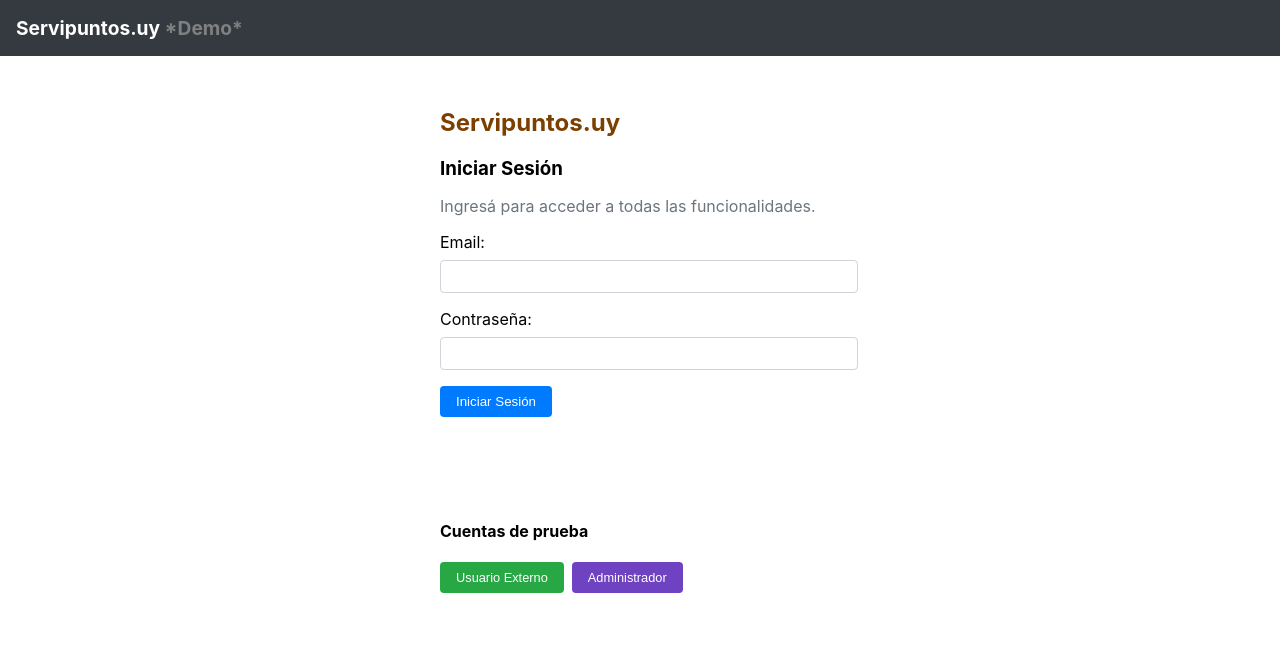
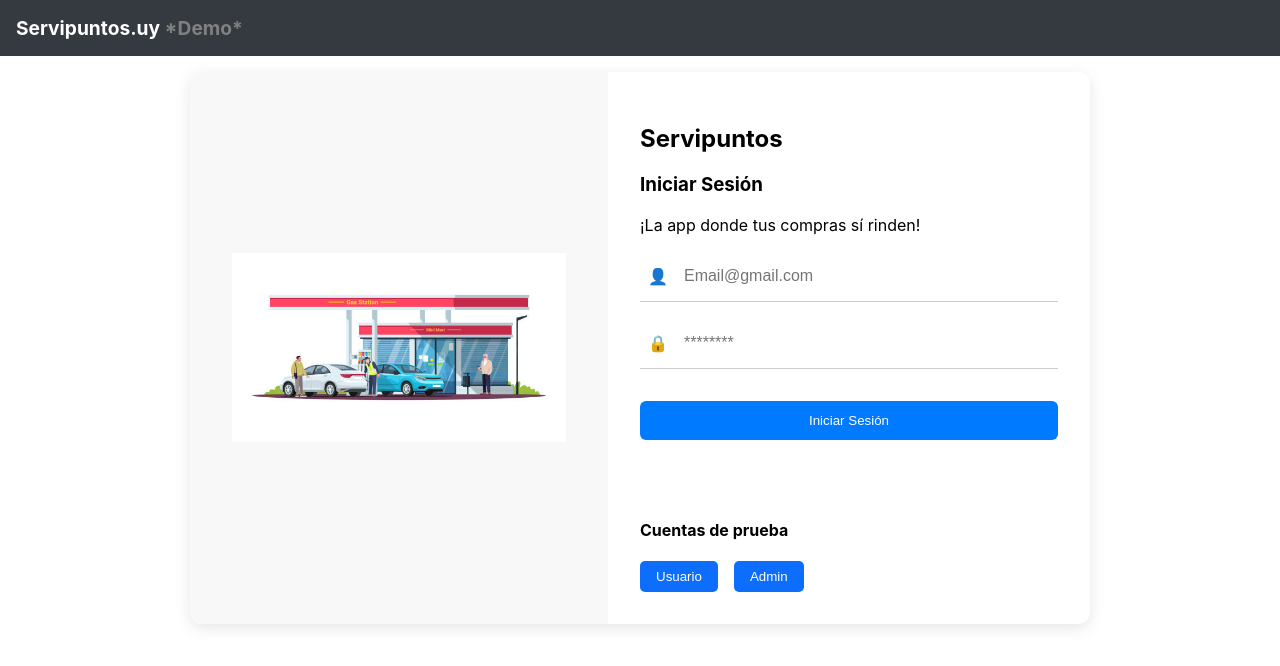
Before and after one commit to UTU25-dotNET/ServiPuntos.uy, a React (Create React App) app in the folder frontend-web/: page /login in a window 1280 px wide. Shown: the top 666 px of the page. Built offline with nearby package versions, Linux system fonts and the light colour scheme.

Commit message:
Login prolijo

```diff
--- /dev/null
+++ b/frontend-web/src/components/App.css
@@ -0,0 +1,124 @@
+.App {
+  text-align: center;
+}
+
+.App-logo {
+  height: 40vmin;
+  pointer-events: none;
+}
+
+@media (prefers-reduced-motion: no-preference) {
+  .App-logo {
+    animation: App-logo-spin infinite 20s linear;
+  }
+}
+
+.App-header {
+  background-color: #282c34;
+  min-height: 100vh;
+  display: flex;
+  flex-direction: column;
+  align-items: center;
+  justify-content: center;
+  font-size: calc(10px + 2vmin);
+  color: white;
+}
+
+.App-link {
+  color: #61dafb;
+}
+
+@keyframes App-logo-spin {
+  from {
+    transform: rotate(0deg);
+  }
+  to {
+    transform: rotate(360deg);
+  }
+}
+
+.login-container {
+    display: flex;
+    max-width: 900px;
+    margin: auto;
+    border-radius: 12px;
+    overflow: hidden;
+    background: white;
+    box-shadow: 0 4px 16px rgba(0,0,0,0.1);
+}
+
+.login-image {
+    background-color: #f8f8f8;
+    flex: 1;
+    display: flex;
+    align-items: center;
+    justify-content: center;
+}
+
+    .login-image img {
+        max-width: 80%;
+    }
+
+.login-form {
+    flex: 1;
+    padding: 2rem;
+}
+
+.input-group {
+    display: flex;
+    align-items: center;
+    border-bottom: 1px solid #ccc;
+    margin-bottom: 1rem;
+    padding: 0.5rem 0;
+}
+
+    .input-group input {
+        flex: 1;
+        border: none;
+        outline: none;
+        padding: 0.5rem;
+        font-size: 1rem;
+    }
+
+    .input-group .icon,
+    .input-group .copy-icon {
+        margin: 0 0.5rem;
+        font-size: 1rem;
+        color: #666;
+    }
+
+.login-btn {
+    background-color: #007bff;
+    color: white;
+    padding: 0.75rem;
+    border: none;
+    border-radius: 6px;
+    width: 100%;
+    cursor: pointer;
+    margin-top: 1rem;
+}
+
+.google-button-wrapper {
+    display: flex;
+    justify-content: center;
+    margin-top: 1rem;
+}
+
+.test-accounts {
+    margin-top: 2rem;
+}
+
+.test-buttons {
+    display: flex;
+    gap: 1rem;
+    margin-top: 0.5rem;
+}
+
+    .test-buttons button {
+        padding: 0.5rem 1rem;
+        border: none;
+        background-color: #0d6efd;
+        color: white;
+        border-radius: 5px;
+        cursor: pointer;
+    }
--- a/frontend-web/src/components/Dashboard.js
+++ b/frontend-web/src/components/Dashboard.js
@@ -48,8 +48,8 @@ const Dashboard = () => {
   // Ver token actual
   const handleViewToken = () => {
     const token = authService.getToken();
-    navigate(`/token?token=${encodeURIComponent(token)}`);
-  };
+      window.location.href = (`/token?token=${encodeURIComponent(token)}`);
+    };
 
   if (loading) {
     return (
--- a/frontend-web/src/components/Login.js
+++ b/frontend-web/src/components/Login.js
@@ -2,17 +2,14 @@ import React, { useState, useEffect } from "react";
 import { useNavigate } from "react-router-dom";
 import authService from "../services/authService";
 import { GoogleLogin } from "@react-oauth/google";
+import "./App.css"; // Asegúrate de tener este archivo
 
 const Login = () => {
-  const [credentials, setCredentials] = useState({
-    email: "",
-    password: "",
-  });
+    const [credentials, setCredentials] = useState({ email: "", password: "" });
     const [loading, setLoading] = useState(false);
     const [error, setError] = useState("");
     const navigate = useNavigate();
 
-  // si ya esta logeado va directo al dashboard
     useEffect(() => {
         if (authService.isAuthenticated()) {
             navigate("/dashboard");
@@ -27,7 +24,6 @@ const Login = () => {
         }));
     };
 
-  // Manejar envío del formulario
     const handleSubmit = async (e) => {
         e.preventDefault();
         setLoading(true);
@@ -42,7 +38,7 @@ const Login = () => {
             setLoading(false);
         }
     };
-  // Manejar el inicio de sesión con Google
+
     const handleGoogleLogin = async (credentialResponse) => {
         try {
             setLoading(true);
@@ -50,25 +46,18 @@ const Login = () => {
 
             const response = await fetch("api/auth/signin", {
                 method: "POST",
-        headers: {
-          "Content-Type": "application/json",
-        },
+                headers: { "Content-Type": "application/json" },
                 body: JSON.stringify({
                     googleToken: credentialResponse.credential,
-          // provider: 'google',
-          // token: credentialResponse.credential
                 }),
             });
+
             if (!response.ok) {
                 const errorData = await response.json();
-        throw new Error(
-          errorData.message || "Error en el inicio de sesión con Google"
-        );
+                throw new Error(errorData.message || "Error en el inicio de sesión con Google");
             }
 
             const data = await response.json();
-
-      // Guardo el JWT que devuelve el backend (no el de Google)
             localStorage.setItem("token", data.token);
             window.location.href = "/dashboard";
         } catch (err) {
@@ -78,220 +67,81 @@ const Login = () => {
         }
     };
 
-  // Usar tokens predefinidos para desarrollo
     const applyTestAccount = (type) => {
-    switch (type) {
-      case "user":
-        setCredentials({
-          email: "user@gmail.com",
-          password: "user",
-        });
-        break;
-      case "admin":
-        setCredentials({
-          email: "admin@gmail.com",
-          password: "admin",
-        });
-        break;
-      default:
-        break;
-    }
-  };
-
-  // Usar token hardcodeado directamente
-  const applyHardcodedToken = (tokenType) => {
-    const token = authService.setHardcodedToken(tokenType);
-    if (token) {
-      navigate("/dashboard");
-    } else {
-      setError("Error al aplicar token de prueba");
+        if (type === "user") {
+            setCredentials({ email: "user@gmail.com", password: "user" });
+        } else if (type === "admin") {
+            setCredentials({ email: "admin@gmail.com", password: "admin" });
         }
     };
 
     return (
-    <div style={{ maxWidth: "400px", margin: "0 auto", padding: "1rem" }}>
-      <h2 style={{ color: "#7B3F00" }}>Servipuntos.uy</h2>
-      <h3 style={{ marginBottom: "1rem" }}>Iniciar Sesión</h3>
-      <p style={{ marginBottom: "1rem", color: "#6c757d" }}>
-        Ingresá para acceder a todas las funcionalidades.
-      </p>
+        <div className="login-container">
+            <div className="login-image">
+                <img src="/imagenDeLogin.jpg"
+                     alt="Estación de servicio" />
+            </div>
 
-      {error && (
-        <div
-          style={{
-            backgroundColor: "#f8d7da",
-            color: "#721c24",
-            padding: "0.75rem",
-            borderRadius: "4px",
-            marginBottom: "1rem",
-          }}
-        >
-          {error}
-        </div>
-      )}
+            <div className="login-form">
+                <h2 className="title">Servipuntos</h2>
+                <h3>Iniciar Sesión</h3>
+                <p>¡La app donde tus compras sí rinden!</p>
+
+                {error && <div className="error-message">{error}</div>}
 
                 <form onSubmit={handleSubmit}>
-        <div style={{ marginBottom: "1rem" }}>
-          <label
-            htmlFor="email"
-            style={{ display: "block", marginBottom: "0.5rem" }}
-          >
-            Email:
-          </label>
+                    <div className="input-group">
+                        <span className="icon">👤</span>
                         <input
                             type="email"
-            id="email"
                             name="email"
                             value={credentials.email}
                             onChange={handleChange}
+                            placeholder="Email@gmail.com"
                             required
-            style={{
-              width: "100%",
-              padding: "0.5rem",
-              borderRadius: "4px",
-              border: "1px solid #ced4da",
-            }}
                         />
                     </div>
 
-        <div style={{ marginBottom: "1rem" }}>
-          <label
-            htmlFor="password"
-            style={{ display: "block", marginBottom: "0.5rem" }}
-          >
-            Contraseña:
-          </label>
+                    <div className="input-group">
+                        <span className="icon">🔒</span>
                         <input
                             type="password"
-            id="password"
                             name="password"
                             value={credentials.password}
                             onChange={handleChange}
+                            placeholder="********"
                             required
-            style={{
-              width: "100%",
-              padding: "0.5rem",
-              borderRadius: "4px",
-              border: "1px solid #ced4da",
-            }}
                         />
                     </div>
 
-        <div>
-          <button
-            type="submit"
-            disabled={loading}
-            style={{
-              backgroundColor: "#007bff",
-              color: "white",
-              border: "none",
-              borderRadius: "4px",
-              padding: "0.5rem 1rem",
-              cursor: loading ? "not-allowed" : "pointer",
-              opacity: loading ? 0.7 : 1,
-            }}
-          >
+                    <button className="login-btn" type="submit" disabled={loading}>
                         {loading ? "Iniciando sesión..." : "Iniciar Sesión"}
                     </button>
-        </div>
-        <div style={{ marginTop: "2rem", textAlign: "center" }}>
-          <div style={{ marginBottom: "1rem" }}>
+
+                    <div className="google-button-wrapper">
                         <GoogleLogin
                             onSuccess={handleGoogleLogin}
-              onError={() => setError("Error al iniciar sesión con Google")}
-              text="signin_with"
-              shape="rectangular"
-              theme="filled_blue"
-              useOneTap={false}
+                            onError={() =>
+                                setError("Error al iniciar sesión con Google")
+                            }
+                            shape="circle"
+                            text=""
+                            theme="outline"
+                            size="medium"
+                            width="100"
                         />
-          </div>
                     </div>
                 </form>
 
-      <div style={{ marginTop: "2rem" }}>
+                <div className="test-accounts">
                     <h4>Cuentas de prueba</h4>
-        <div style={{ display: "flex", gap: "0.5rem", marginBottom: "1rem" }}>
-          <button
-            onClick={() => applyTestAccount("user")}
-            style={{
-              backgroundColor: "#28a745",
-              color: "white",
-              border: "none",
-              borderRadius: "4px",
-              padding: "0.5rem 1rem",
-              fontSize: "0.8rem",
-              cursor: "pointer",
-            }}
-          >
-            Usuario Externo
-          </button>
-
-          <button
-            onClick={() => applyTestAccount("admin")}
-            style={{
-              backgroundColor: "#6f42c1",
-              color: "white",
-              border: "none",
-              borderRadius: "4px",
-              padding: "0.5rem 1rem",
-              fontSize: "0.8rem",
-              cursor: "pointer",
-            }}
-          >
-            Administrador
-          </button>
+                    <div className="test-buttons">
+                        <button onClick={() => applyTestAccount("user")}>Usuario</button>
+                        <button onClick={() => applyTestAccount("admin")}>Admin</button>
                     </div>
-
-        {/* <h4>Tokens hardcodeados (desarrollo)</h4>
-        <div style={{ display: 'flex', gap: '0.5rem', flexWrap: 'wrap' }}>
-          <button
-            onClick={() => applyHardcodedToken('user')}
-            style={{
-              backgroundColor: '#17a2b8',
-              color: 'white',
-              border: 'none',
-              borderRadius: '4px',
-              padding: '0.5rem 1rem',
-              fontSize: '0.8rem',
-              cursor: 'pointer'
-            }}
-          >
-            Token Usuario
-          </button>
-
-          <button
-            onClick={() => applyHardcodedToken('admin')}
-            style={{
-              backgroundColor: '#20c997',
-              color: 'white',
-              border: 'none',
-              borderRadius: '4px',
-              padding: '0.5rem 1rem',
-              fontSize: '0.8rem',
-              cursor: 'pointer'
-            }}
-          >
-            Token Admin
-          </button>
-
-          <button
-            onClick={() => applyHardcodedToken('expired')}
-            style={{
-              backgroundColor: '#dc3545',
-              color: 'white',
-              border: 'none',
-              borderRadius: '4px',
-              padding: '0.5rem 1rem',
-              fontSize: '0.8rem',
-              cursor: 'pointer'
-            }}
-          >
-            Token Expirado
-          </button>
-        </div> */}
+                </div>
             </div>
         </div>
     );
-};
-
+}
     export default Login;
```
Also changed, not shown: frontend-web/src/App.css (deleted, +0 -38 lines), frontend-web/public/imagenDeLogin.jpg (added). Lines whose indentation alone changed are shown as unchanged.
